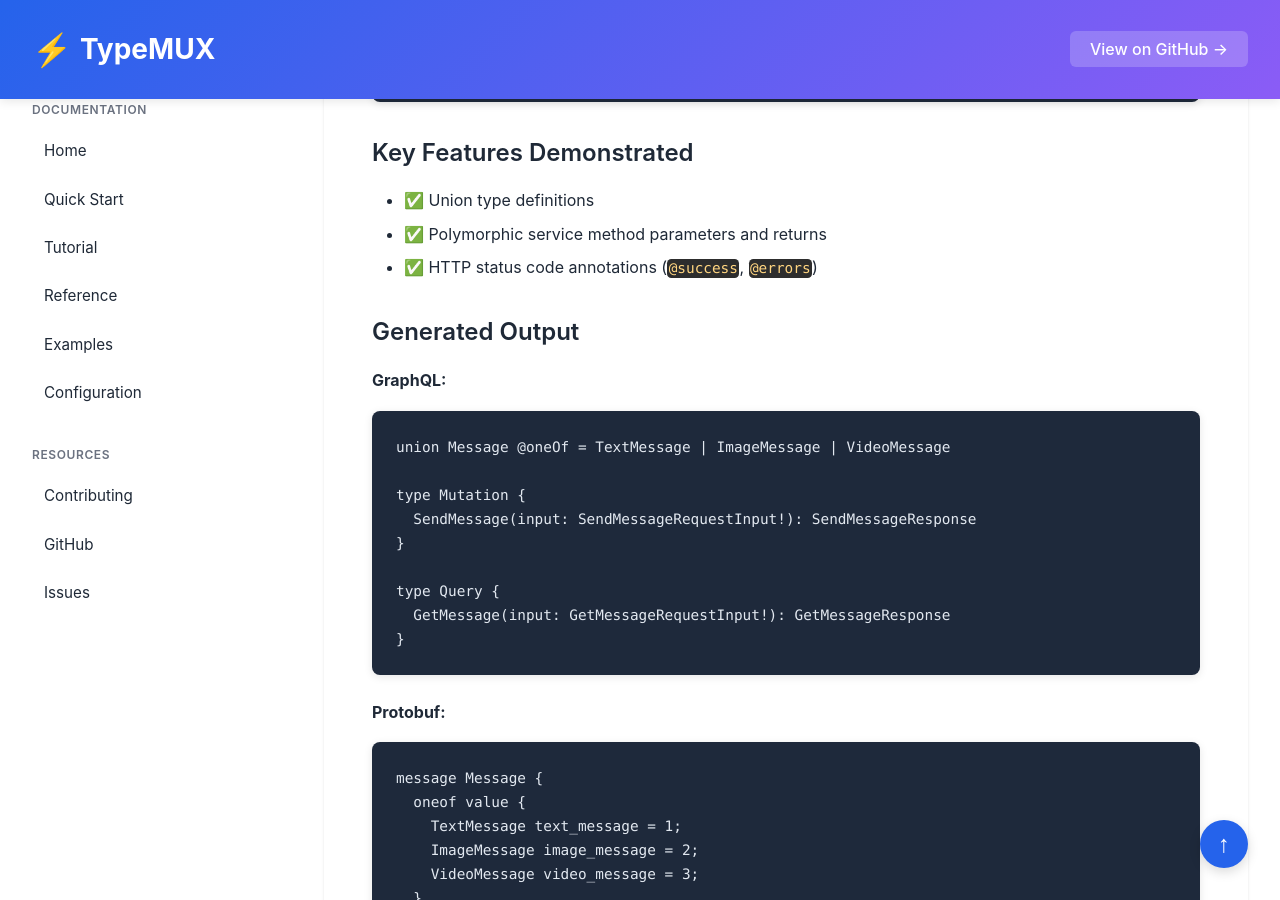
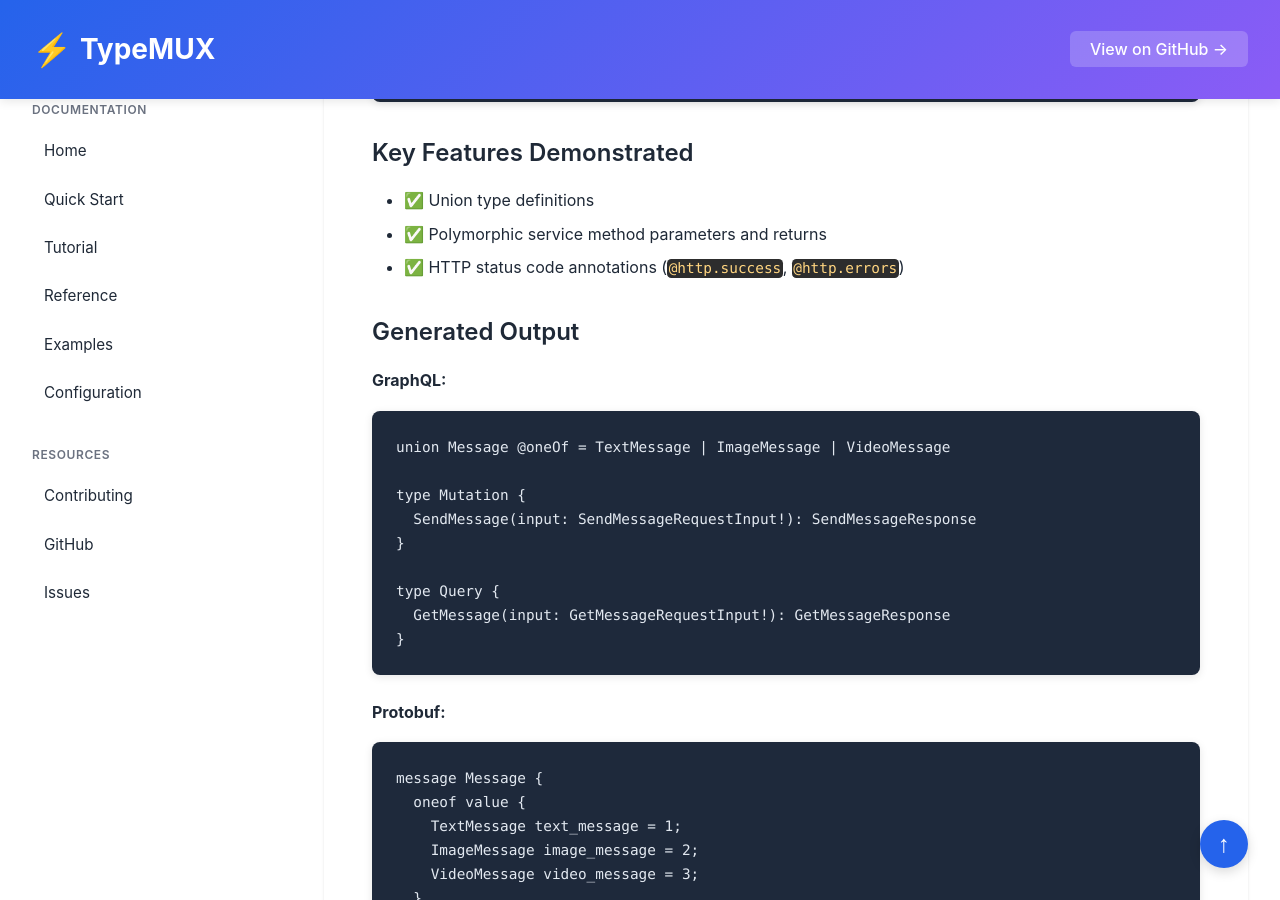
Before and after one commit to rasmartins/typemux, a Jekyll site: the page built from docs/examples.md, in a window 1280 px wide and 900 px high, scrolled down 6512 px. Built offline with Jekyll 4.4.1, drawn with Linux system fonts in a browser that asks for light colours; nearby versions of some CDN libraries; our own code applies the rules of GitHub Pages for plain Markdown files.

Commit message:
Fix remaining references to deprecated annotations in docs
Update documentation to use new namespaced annotation format instead
of the old deprecated formats that were removed.

Changes:
- docs/YAML_ANNOTATIONS.md: Update example from @http to @http.method
- docs/examples.md: Update from @success, @errors to @http.success, @http.errors

These were the only remaining references to the old annotation names
that we removed earlier. All examples, code, and other documentation
already use the new namespaced format.

Verified with comprehensive search - no other references to old formats remain.

```diff
--- a/docs/examples.md
+++ b/docs/examples.md
@@ -253,7 +253,7 @@ typemux -input union_example.typemux -output ./generated
 
 - ✅ Union type definitions
 - ✅ Polymorphic service method parameters and returns
-- ✅ HTTP status code annotations (`@success`, `@errors`)
+- ✅ HTTP status code annotations (`@http.success`, `@http.errors`)
 
 ### Generated Output
 
```
Also changed, not shown: docs/YAML_ANNOTATIONS.md (+1 -1 lines).
